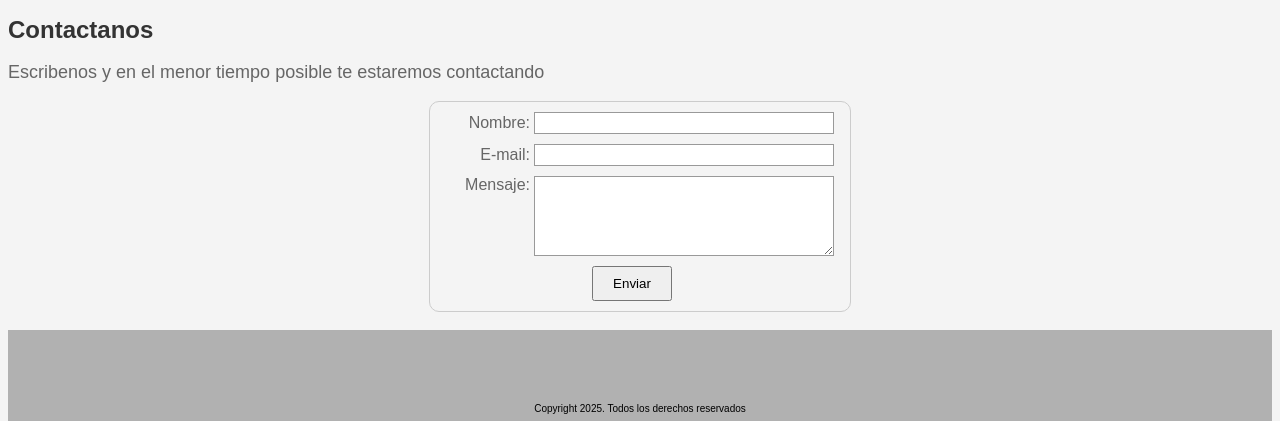
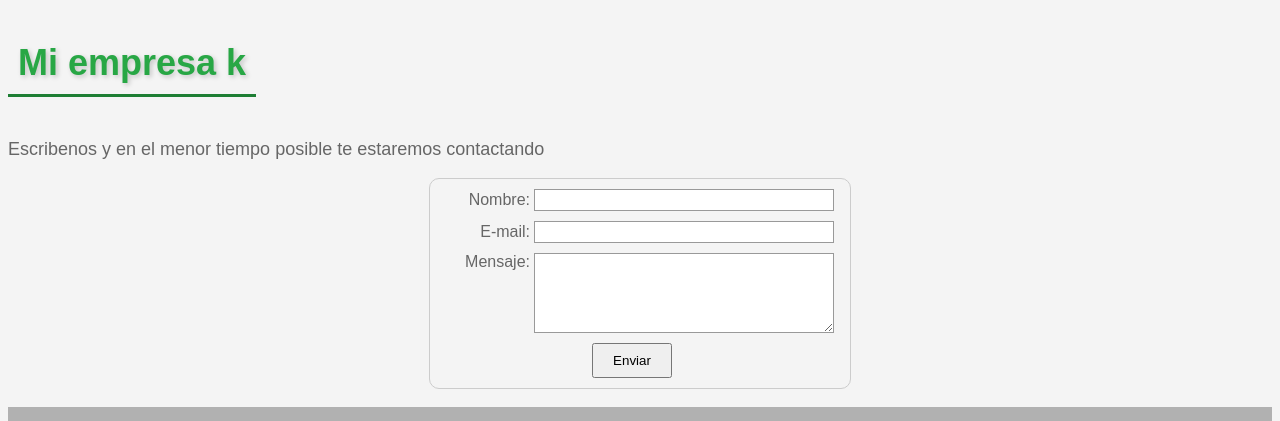
Before and after one commit to KEINER2323/Proyecto-Web, a plain HTML site: page index.html in a window 1280 px wide. Shown: the top 421 px of the page. Drawn offline with Linux system fonts and the light colour scheme.

Commit message:
actualizando codigo

```diff
--- a/index.html
+++ b/index.html
@@ -6,7 +6,7 @@
     </head>
 
     <body>
-        <h1>Contactanos</h1>
+        <h1>Mi empresa k</h1>
         <p>Escribenos y en el menor tiempo posible te estaremos contactando</p>
         <p>
             <form action="" method="post">
--- a/style.css
+++ b/style.css
@@ -5,8 +5,15 @@ body {
 }
 
 h1 {
-    color: #333333;
-    font-size: 24px;
+    color: #28a745; /* Verde bonito */
+    font-size: 36px;
+    font-weight: bold;
+    text-align: center;
+    text-shadow: 2px 2px 5px rgba(0, 0, 0, 0.2);
+    font-family: 'Arial', sans-serif;
+    padding: 10px;
+    border-bottom: 3px solid #1e7e34;
+    display: inline-block;
 }
 
 p {
```
